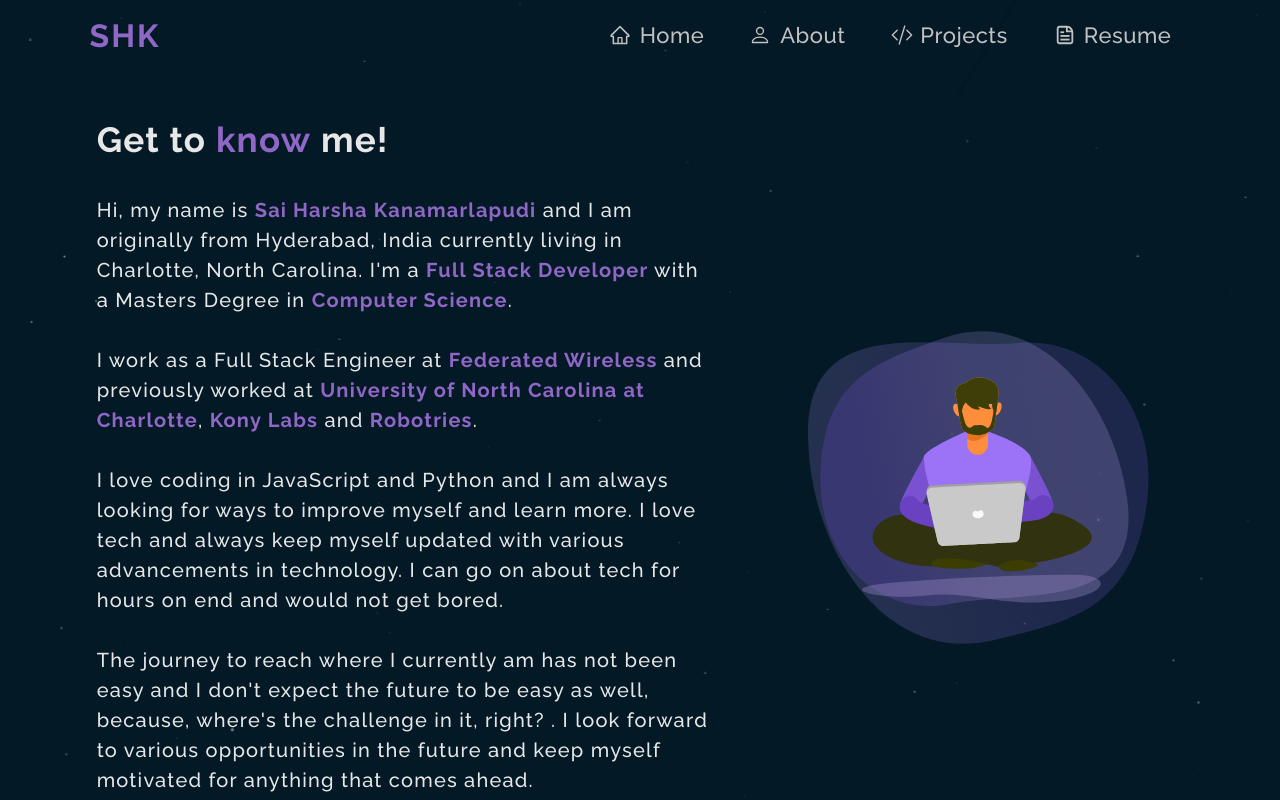
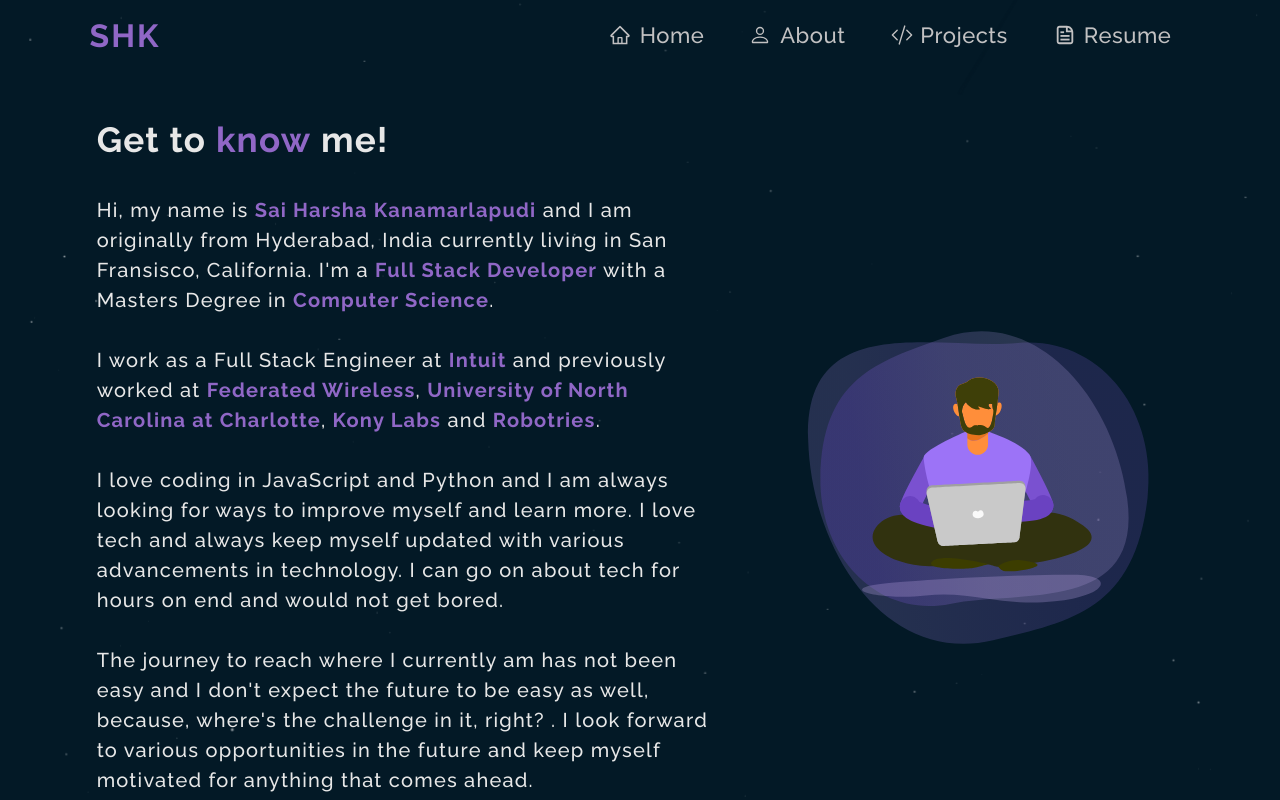
Before and after one commit to SaiHarshaKanamarla/portfolio, a React (Create React App) app: page /About in a window 1280 px wide. Shown: the top 800 px of the page. Built offline with nearby package versions, Linux system fonts and the light colour scheme.

Commit message:
Updating about

```diff
--- a/src/Components/About.js
+++ b/src/Components/About.js
@@ -11,9 +11,9 @@
         <div className='AboutText'>
           <h1 className='AboutTextHeading' >Get to <b>know</b> me!</h1>
           <p>
-            Hi, my name is <b>Sai Harsha Kanamarlapudi</b> and I am originally from Hyderabad, India currently living in Charlotte, North Carolina.
+            Hi, my name is <b>Sai Harsha Kanamarlapudi</b> and I am originally from Hyderabad, India currently living in San Fransisco, California.
             I'm a <b>Full Stack Developer</b> with a Masters Degree in <b>Computer Science</b>.  <br /><br />
-            I work as a Full Stack Engineer at <b>Federated Wireless</b> and previously worked at <b>University of North Carolina at Charlotte</b>, <b>Kony Labs</b> and <b>Robotries</b>.<br /><br />
+            I work as a Full Stack Engineer at <b>Intuit</b> and previously worked at <b>Federated Wireless</b>, <b>University of North Carolina at Charlotte</b>, <b>Kony Labs</b> and <b>Robotries</b>.<br /><br />
             I love coding in JavaScript and Python and I am always looking for ways to improve myself and learn more. I love tech and always keep myself updated with various advancements in technology. I can go on about tech for hours on end and would not get bored.
             <br /><br />
             The journey to reach where I currently am has not been easy and I don't expect the future to be easy as well, because, where's the challenge in it, right? . I look forward to various opportunities in the future and keep myself motivated for anything that comes ahead.<br /><br />
```
